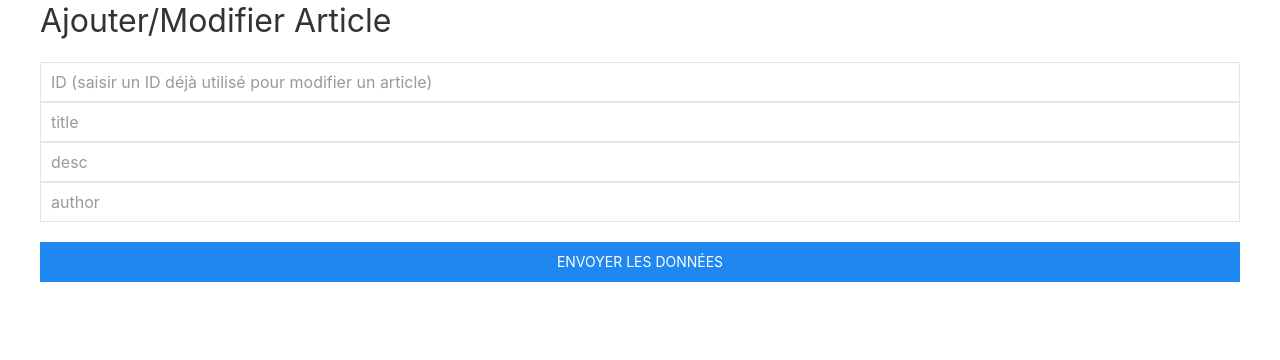
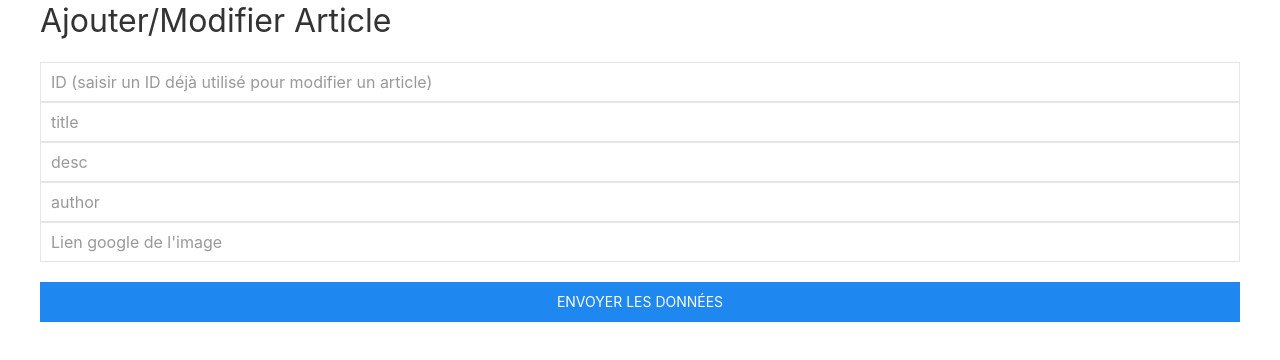
Before and after one commit to TheotimALBERTEAU/projet_angular, an Angular app: page /AddArticles in a window 1280 px wide. Shown: the top 360 px of the page. Built offline with nearby package versions, Linux system fonts and the light colour scheme.

Commit message:
Add imgPath form

```diff
--- a/src/app/pages/add-articles/add-articles.component.html
+++ b/src/app/pages/add-articles/add-articles.component.html
@@ -5,6 +5,7 @@
     <input class ="uk-input" [(ngModel)]="title" type="text" placeholder="title">
     <input class ="uk-input" [(ngModel)]="desc" type="text" placeholder="desc">
     <input class ="uk-input" [(ngModel)]="author" type="text" placeholder="author">
+    <input class ="uk-input" [(ngModel)]="imgPath" type="text" placeholder="Lien google de l'image">
   </div>
   <button class="uk-button uk-button-primary uk-width-1-1" (click)="sendFormData()">Envoyer les données</button>
 
--- a/src/app/pages/add-articles/add-articles.component.ts
+++ b/src/app/pages/add-articles/add-articles.component.ts
@@ -16,6 +16,7 @@ export class AddArticlesComponent {
   public title = '';
   public desc = '';
   public author = '';
+  public imgPath = '';
 
   constructor(private http : HttpClient) {}
 
@@ -25,11 +26,11 @@ export class AddArticlesComponent {
       "title" : this.title,
       "desc" : this.desc,
       "author" : this.author,
+      "imgPath" : this.imgPath,
     }
     this.http.post('http://localhost:3000/articles/save', articleData).subscribe({
       next: () => {
         alert("Article ajouté avec succès");
-
       }
     })
   }
--- a/src/app/pages/liste-articles/liste-articles.component.html
+++ b/src/app/pages/liste-articles/liste-articles.component.html
@@ -11,7 +11,7 @@
             <div class="uk-card uk-card-hover uk-card-body" (click)="onClickGoDetails(article.id)">
               <h3>Article : </h3>
               <p>{{ article.title }}</p>
-              <img src="{{article.imgPath}}" alt="image article" class="uk-background-cover">
+              <img src="{{article.imgPath}}" alt="image article" class="uk-background-cover uk-align-center">
             </div>
           }
         </div>
```
